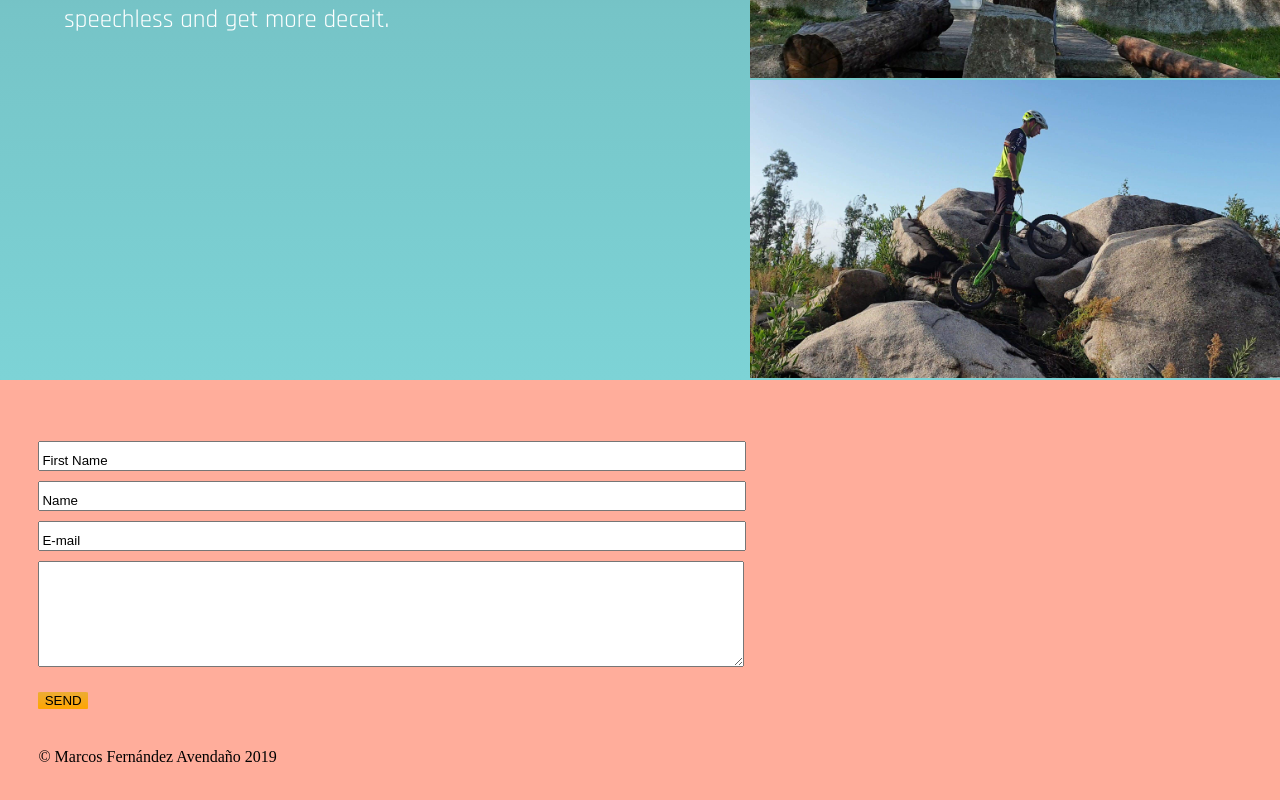
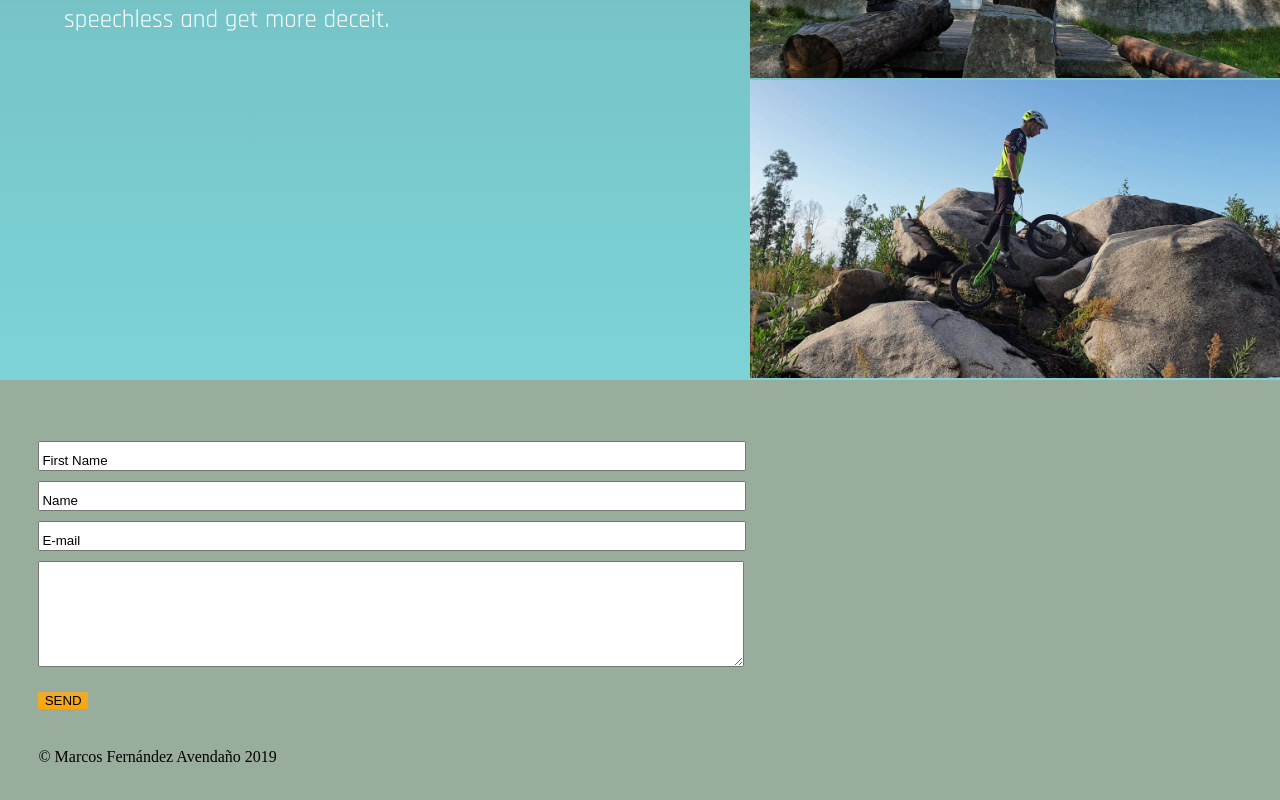
Before and after one commit to MarcosAvendanho/MarcosFA99.github.io, a plain HTML site: page index.html in a window 1280 px wide. Shown: the part 3155-3955 px from the top of the page. Drawn offline with Linux system fonts and the light colour scheme; a web font is replaced by a local one.

Commit message:
Update css.css

```diff
--- a/css.css
+++ b/css.css
@@ -420,7 +420,7 @@ div#fotodos{
     height:300px ;
 }
 article.formulario{
-    background-color: rgb(255, 173, 155);
+    background-color: rgb(152, 173, 155);
     margin: 0%;
     padding: 0%;
     padding-top: 4%;
```
